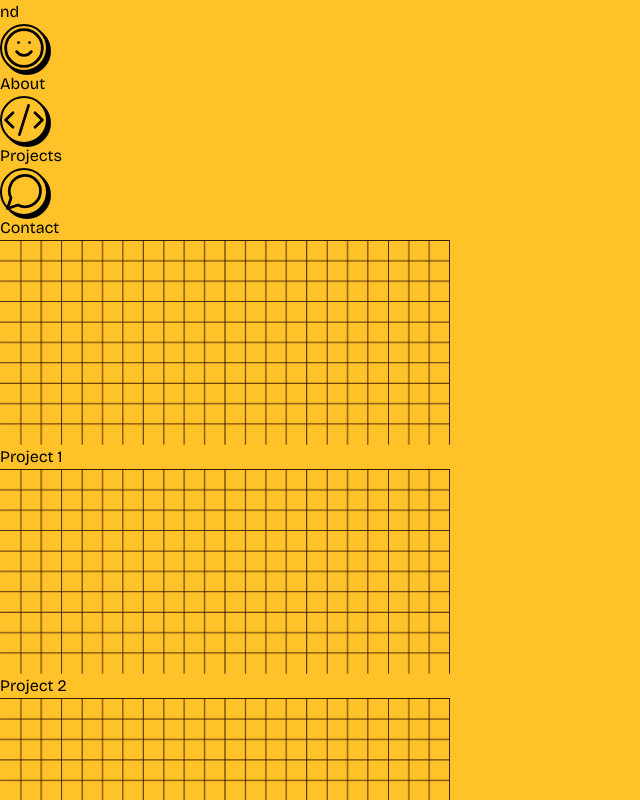
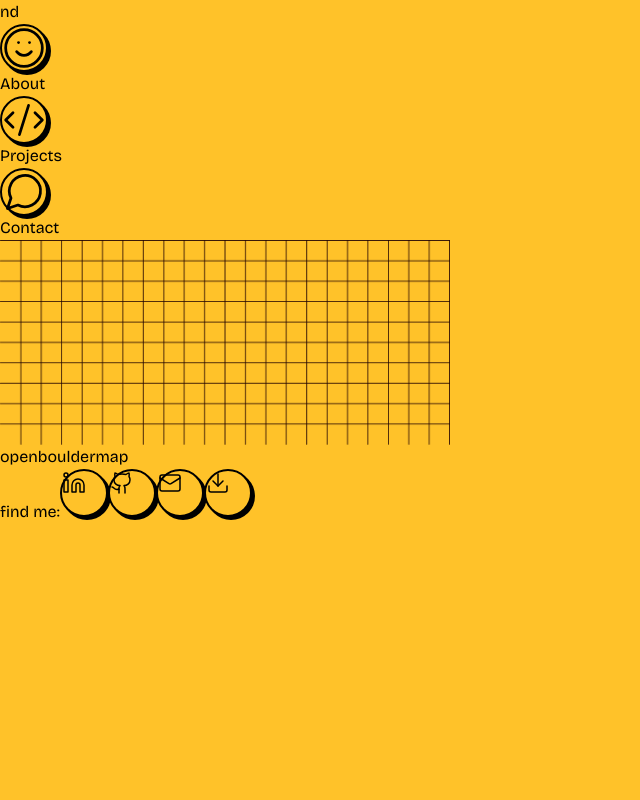
Before and after one commit to nils-dambowy/personal-website, a React (Vite) app: page /projects in a window 1280 px wide. Shown: the top 800 px of the page, without its empty margins (0-640 px from the left). Built offline with nearby package versions, Linux system fonts and the light colour scheme.

Commit message:
removed placeholder projects

```diff
--- a/src/components/Projects.jsx
+++ b/src/components/Projects.jsx
@@ -17,10 +17,11 @@ export default function Projects() {
                                     <img src={Placeholder} alt="Placeholder" width="450"/>
                                 </div>
                                 <div className="flex flex-row border-black border-t-2 h-1/4 justify-center">
-                                    Project 1
+                                    openbouldermap
                                 </div>
                             </div>
                         </a>
+                        {/*
                         <a href="projects/2" className="project-grid-item bg-white border-black border-2 w-full sm:w-1/2 lg:w-1/4 h-64">
                             <div>
                                 <div className="flex flex-row h-3/4 text-center">
@@ -31,8 +32,9 @@ export default function Projects() {
                                 </div>
                             </div>
                         </a>
+                        */}
                     </div>
-
+                    {/*
                     <div className="items-center flex lg:flex-row lg:flex-wrap flex-col justify-evenly pt-8 gap-8 px-4">
                         <a href="projects/3" className="project-grid-item bg-white border-black border-2 w-full sm:w-1/2 lg:w-1/4 h-64">
                             <div>
@@ -55,7 +57,8 @@ export default function Projects() {
                             </div>
                         </a>
                     </div>
-
+                    */}
+                    {/*
                     <div className="items-center flex lg:flex-row lg:flex-wrap flex-col justify-evenly pt-8 gap-8 pb-8 px-4 ">
                         <a href="projects/5" className="project-grid-item bg-white border-black border-2 w-full sm:w-1/2 lg:w-1/4 h-64">
                             <div>
@@ -78,7 +81,9 @@ export default function Projects() {
                             </div>
                         </a>
                     </div>
+                    */}
                 </div>
+
                 {/* Grid background*/}
                 <div className="work-grid-bg flex-col  w-0 lg:w-1/5 h-full float-right"></div>
             </div>
```
